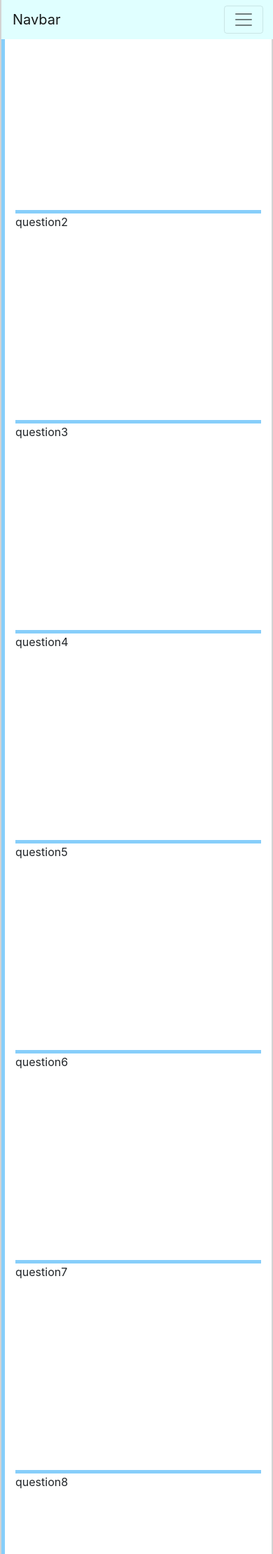
After one commit to sherksu/COMP9323-Group-15, a Flask app: template app/templates/game/pvp_game.html in a window 390 px wide. The commit adds this page. Shown: the top 2220 px of the page at 70% size. Run offline with Flask 2, Linux system fonts and the light colour scheme; the template is opened without the code that fills it, so the values that code supplies are empty; parts of the project's set-up code (start-up, migrations or seed data) failed here and were passed over; some libraries are stand-ins or nearby versions.

Commit message:
responsive pvp

```diff
--- a/app/__init__.py
+++ b/app/__init__.py
@@ -92,4 +92,5 @@ def create_app():
     for doc in cur:
         # bg_task[doc["code"]] = event.Event()
         bg_task[doc["code"]] = 0
+    bg_task["bg_full_check"] = 0
     return app
--- /dev/null
+++ b/app/static/game/css/pvp_game.css
@@ -0,0 +1,87 @@
+.middle-wrapper {
+    /*width: 80vw;*/
+    border-right: 2px solid lightgray;
+    border-left: 2px solid lightgray;
+    /*margin: 0 auto;*/
+    max-width: 1200px;
+    /*display: flex;*/
+    /*flex-direction: row;*/
+}
+
+.question-wrapper {
+    /*width: 80%;*/
+    border-left: 5px solid lightskyblue;
+}
+
+.side-wrapper {
+    background-color: lightcyan;
+    min-height: 300px;
+    padding: 0 !important;
+}
+
+.question {
+    /*width: 100%;*/
+    height: 300px;
+    border-top: 5px solid lightskyblue;
+}
+
+.side-wrapper a.active{
+    background-color: lightgreen;
+}
+
+document,body {
+    -ms-overflow-style: none; /*IE hide scroll bar*/
+    scrollbar-width: none; /*firefox hide scroll bar*/
+}
+
+document::-webkit-scrollbar,window::-webkit-scrollbar,body::-webkit-scrollbar {
+    display: none; /* Safari and Chrome hide scroll bar*/
+}
+
+@media (min-width: 768px) {
+    #navbarNavAltMarkup {
+        display: block !important;
+        height: calc(100% - 1em);
+        overflow: scroll;
+        -ms-overflow-style: none; /*IE hide scroll bar*/
+        scrollbar-width: none; /*firefox hide scroll bar*/
+    }
+    #navbarNavAltMarkup::-webkit-scrollbar {
+        display: none; /* Safari and Chrome hide scroll bar*/
+    }
+
+    #ScrollNav .navbar-nav,
+    #ScrollNav {
+        display: block !important;
+    }
+
+    #ScrollNav {
+        position: fixed;
+        /*width: 100%;*/
+        top: 10vh;
+        height: 80vh;
+    }
+
+
+}
+@media (max-width: 768px) {
+    #navbarNavAltMarkup {
+        overflow: scroll;
+        max-height: calc(90vh - 4em);;
+        -ms-overflow-style: none; /*IE hide scroll bar*/
+        scrollbar-width: none; /*firefox hide scroll bar*/
+    }
+
+    #navbarNavAltMarkup::-webkit-scrollbar {
+        display: none; /* Safari and Chrome hide scroll bar*/
+    }
+
+    .side-wrapper {
+        position: fixed!important;
+        z-index: 10;
+        width: 100vw;
+        /*width: 100%;*/
+        top: 0;
+        max-height: 90vh;
+    }
+}
--- /dev/null
+++ b/app/static/game/js/pvp_game.js
@@ -0,0 +1,88 @@
+var tmp
+(function ($) {
+    let ScrollNav = function (contents, target = $("body")) {
+        this.contents = contents
+        this.target = target
+        this.init()
+        let sn=this
+        $(window).scroll(function (e) {
+            sn.scrollHandler(sn)
+        })
+    }
+
+    ScrollNav.prototype = {
+        init: function () {
+            let tpl = "    <nav class=\"navbar navbar-expand-sm navbar-light \" id='ScrollNav'>\n" +
+                "                <a class=\"navbar-brand\" href=\"#\">Navbar</a>\n" +
+                "                <button class=\"navbar-toggler\" type=\"button\" data-toggle=\"collapse\" data-target=\"#navbarNavAltMarkup\"\n" +
+                "                        aria-controls=\"navbarNavAltMarkup\" aria-expanded=\"false\" aria-label=\"Toggle navigation\">\n" +
+                "                    <span class=\"navbar-toggler-icon\"></span>\n" +
+                "                </button>\n" +
+                "                <div class=\"collapse navbar-collapse\" id=\"navbarNavAltMarkup\">\n" +
+                "                    <div class=\"navbar-nav\">\n"
+            this.contents.each(function (k,item) {
+                // console.log("item",typeof item)
+                // tmp = item
+                tpl +="                  <a class=\"nav-item nav-link\" href='#"+item.getAttribute("id")+
+                    "' >"+item.getAttribute("data-label")+" </a>\n"
+            })
+            tpl += "                 </div>\n" +
+                "                </div>\n" +
+                "            </nav>"
+            this.e = $(tpl)
+            this.target.append(this.e)
+        },
+        scrollHandler:function(sn){
+            console.log("scroll")
+            let inViewPort = 0
+            sn.e.find(".nav-link").removeClass("active")
+            sn.contents.each(function (k, item) {
+                // item = $(item)
+                let domRect = item.getBoundingClientRect()
+                if ((domRect.top < 0 && domRect.bottom >= 50)
+                    || (domRect.top >= 0 && domRect.top < (window.innerHeight - 50))) {
+                    item = $(item)
+                    let ele = sn.e.find(".nav-link[href='#" + item.prop("id") + "']")
+                    if (!inViewPort)
+                        inViewPort = ele
+                    ele.addClass("active")
+                    return true
+                } else {
+                    if (inViewPort.length) {
+                        if (window.innerWidth > 768) {
+                            $(window).off("scroll")
+                            inViewPort[0].scrollIntoView({behavior: "auto", block: "center"})
+                            $(window).scroll(function (e) {
+                                sn.scrollHandler(sn)
+                            })
+                        }else{
+                            $(window).off("scroll")
+                            inViewPort[0].scrollIntoView({behavior: "auto",inline:"center"})
+                            $(window).scroll(function (e) {
+                                sn.scrollHandler(sn)
+                            })
+                        }
+                        return false;
+                    } else {
+                        return true;
+                    }
+                }
+            })
+        }
+    }
+
+    $.fn.ScrollNav = function (...args) {
+        return new ScrollNav($(this), ...args)
+    }
+}(jQuery))
+/////////////////////////////////////////
+
+let pvpNavBar
+$(document).ready(function () {
+    pvpNavBar = $(".question").ScrollNav($(".side-wrapper"))
+    console.log("pvp_game.js", pvpNavBar)
+    //for development
+    $(".question").each(function (k,item) {
+        $(item).text(item.getAttribute("id"))
+    })
+})
--- a/app/templates/game/pop_pvp.html
+++ b/app/templates/game/pop_pvp.html
@@ -52,7 +52,7 @@
                                  <button type="button" class="btn btn-primary create_room" onclick="new_room()">Create Room</button>
                             </th>
                             <th>
-                                 <button type="button" class="btn btn-default leave_room" disabled="disabled" onclick="leave_room()">Leave Room</button>
+                                 <button type="button" class="btn btn-default leave_room" disabled="disabled" onclick="rooms.leave_room()">Leave Room</button>
                             </th>
                         </tr>
                     </table>
--- /dev/null
+++ b/app/templates/game/pvp_game.html
@@ -0,0 +1,50 @@
+<!DOCTYPE html>
+<html lang="en">
+<head>
+    <meta charset="UTF-8">
+    <title>PVP</title>
+    <link rel="stylesheet" href="{{url_for('static',filename='game/css/pvp_game.css') }}">
+    <link rel="stylesheet" href="https://maxcdn.bootstrapcdn.com/bootstrap/4.0.0/css/bootstrap.min.css"
+          integrity="sha384-Gn5384xqQ1aoWXA+058RXPxPg6fy4IWvTNh0E263XmFcJlSAwiGgFAW/dAiS6JXm" crossorigin="anonymous">
+</head>
+<body>
+
+<div class="container-fluid middle-wrapper">
+    <div class="row">
+        <div class="col-12 col-md-3 side-wrapper">
+        </div>
+        <div class="col col-md-9 question-wrapper">
+            <div class="question" data-label="question1" id="question1111"></div>
+            <div class="question" data-label="question2" id="question2"></div>
+            <div class="question" data-label="question3" id="question3"></div>
+            <div class="question" data-label="question4" id="question4"></div>
+            <div class="question" data-label="question5" id="question5"></div>
+            <div class="question" data-label="question6" id="question6"></div>
+            <div class="question" data-label="question7" id="question7"></div>
+            <div class="question" data-label="question8" id="question8"></div>
+            <div class="question" data-label="question9" id="question9"></div>
+            <div class="question" data-label="question1" id="question11"></div>
+            <div class="question" data-label="question2" id="question12"></div>
+            <div class="question" data-label="question3" id="question13"></div>
+            <div class="question" data-label="question4" id="question14"></div>
+            <div class="question" data-label="question5" id="question15"></div>
+            <div class="question" data-label="question6" id="question16"></div>
+            <div class="question" data-label="question7" id="question17"></div>
+            <div class="question" data-label="question8" id="question18"></div>
+            <div class="question" data-label="question9" id="question19"></div>
+        </div>
+    </div>
+</div>
+
+<script src="https://code.jquery.com/jquery-3.2.1.slim.min.js"
+        integrity="sha384-KJ3o2DKtIkvYIK3UENzmM7KCkRr/rE9/Qpg6aAZGJwFDMVNA/GpGFF93hXpG5KkN"
+        crossorigin="anonymous"></script>
+<script src="https://cdnjs.cloudflare.com/ajax/libs/popper.js/1.12.9/umd/popper.min.js"
+        integrity="sha384-ApNbgh9B+Y1QKtv3Rn7W3mgPxhU9K/ScQsAP7hUibX39j7fakFPskvXusvfa0b4Q"
+        crossorigin="anonymous"></script>
+<script src="https://maxcdn.bootstrapcdn.com/bootstrap/4.0.0/js/bootstrap.min.js"
+        integrity="sha384-JZR6Spejh4U02d8jOt6vLEHfe/JQGiRRSQQxSfFWpi1MquVdAyjUar5+76PVCmYl"
+        crossorigin="anonymous"></script>
+<script src="{{url_for('static',filename='game/js/pvp_game.js')}}"></script>
+</body>
+</html>
```
Also changed, not shown: app/game/pvp_socket.py (+34 -4 lines), app/game/views.py (+19 -2 lines), app/static/game/js/pop_pvp.js (+64 -45 lines).
